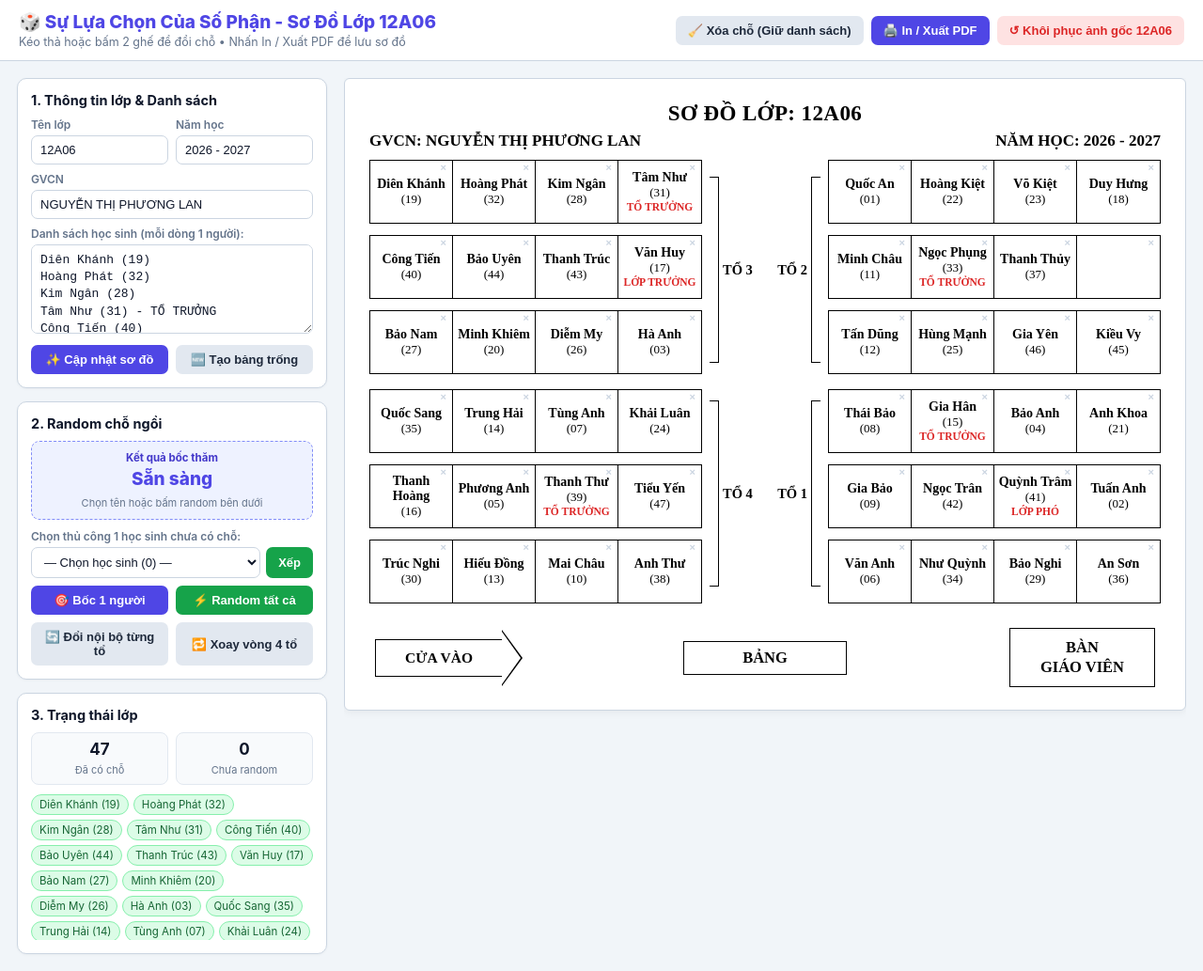
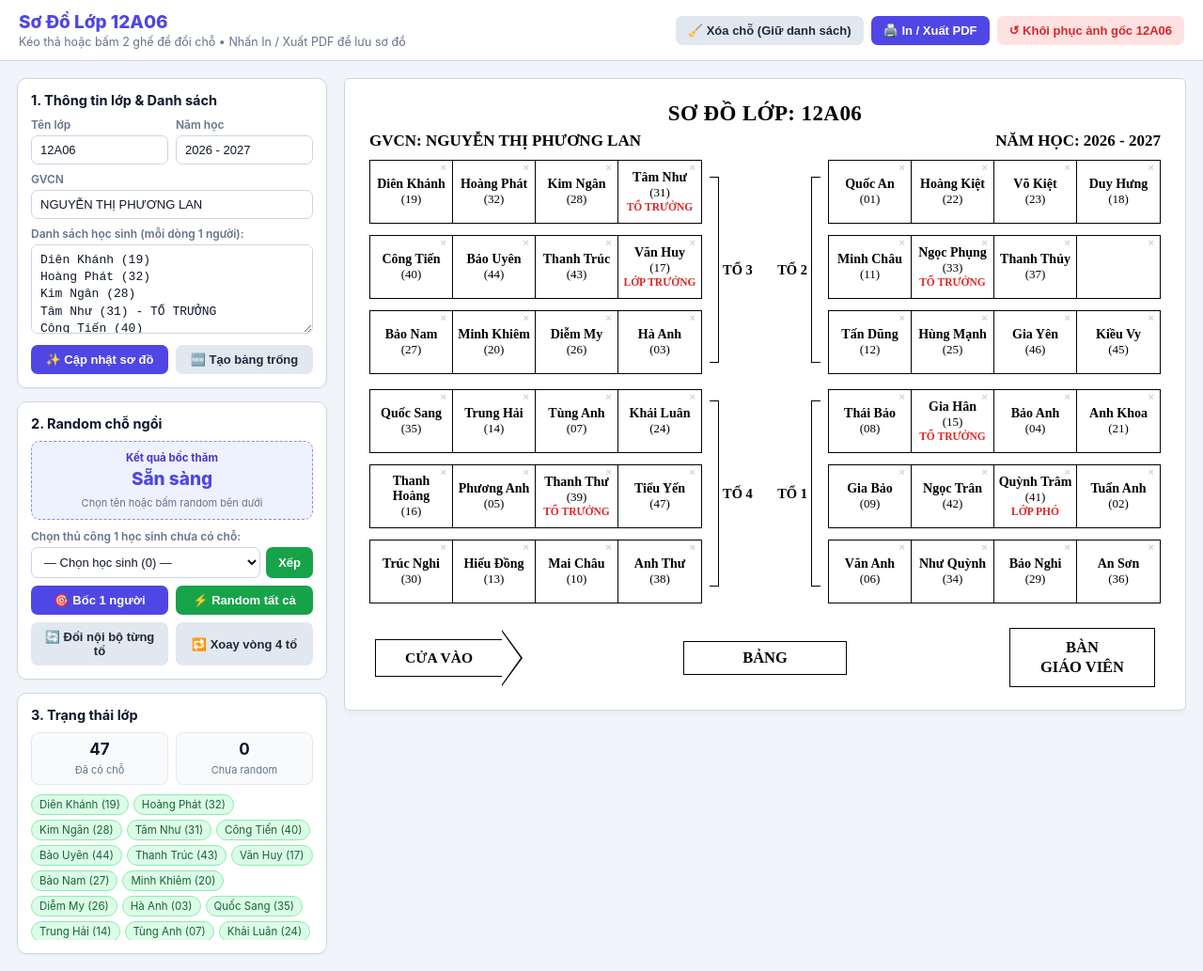
Before and after one commit to mayduma510-a11y/sodo12a6, a plain HTML site: page index.html in a window 1280 px wide. Shown: the whole page at 94% size. Drawn offline with Linux system fonts and the light colour scheme.

Commit message:
index.html

```diff
--- a/index.html
+++ b/index.html
@@ -3,7 +3,7 @@
 <head>
     <meta charset="UTF-8">
     <meta name="viewport" content="width=device-width, initial-scale=1.0">
-    <title>Sơ Đồ Lớp 12A06 - Random & Đổi Chỗ Ngồi</title>
+    <title>Sơ Đồ Lớp 12A06</title>
     <style>
         :root {
             --primary: #4f46e5;
@@ -533,7 +533,7 @@
 
     <header class="top-header">
         <div class="brand">
-            <h1>🎲 Sự Lựa Chọn Của Số Phận - Sơ Đồ Lớp 12A06</h1>
+            <h1>Sơ Đồ Lớp 12A06</h1>
             <p>Kéo thả hoặc bấm 2 ghế để đổi chỗ • Nhấn In / Xuất PDF để lưu sơ đồ</p>
         </div>
         <div class="top-actions">
```
